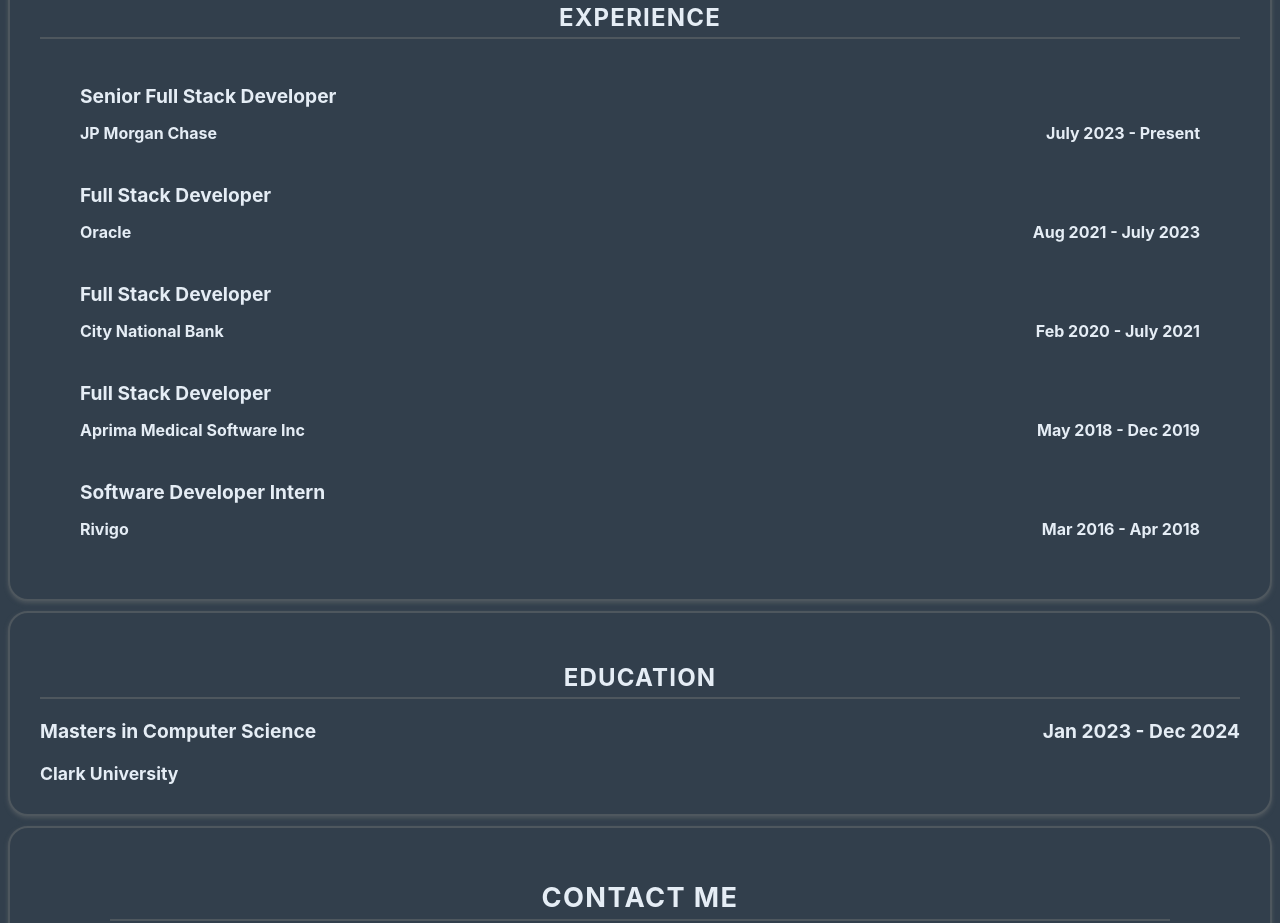
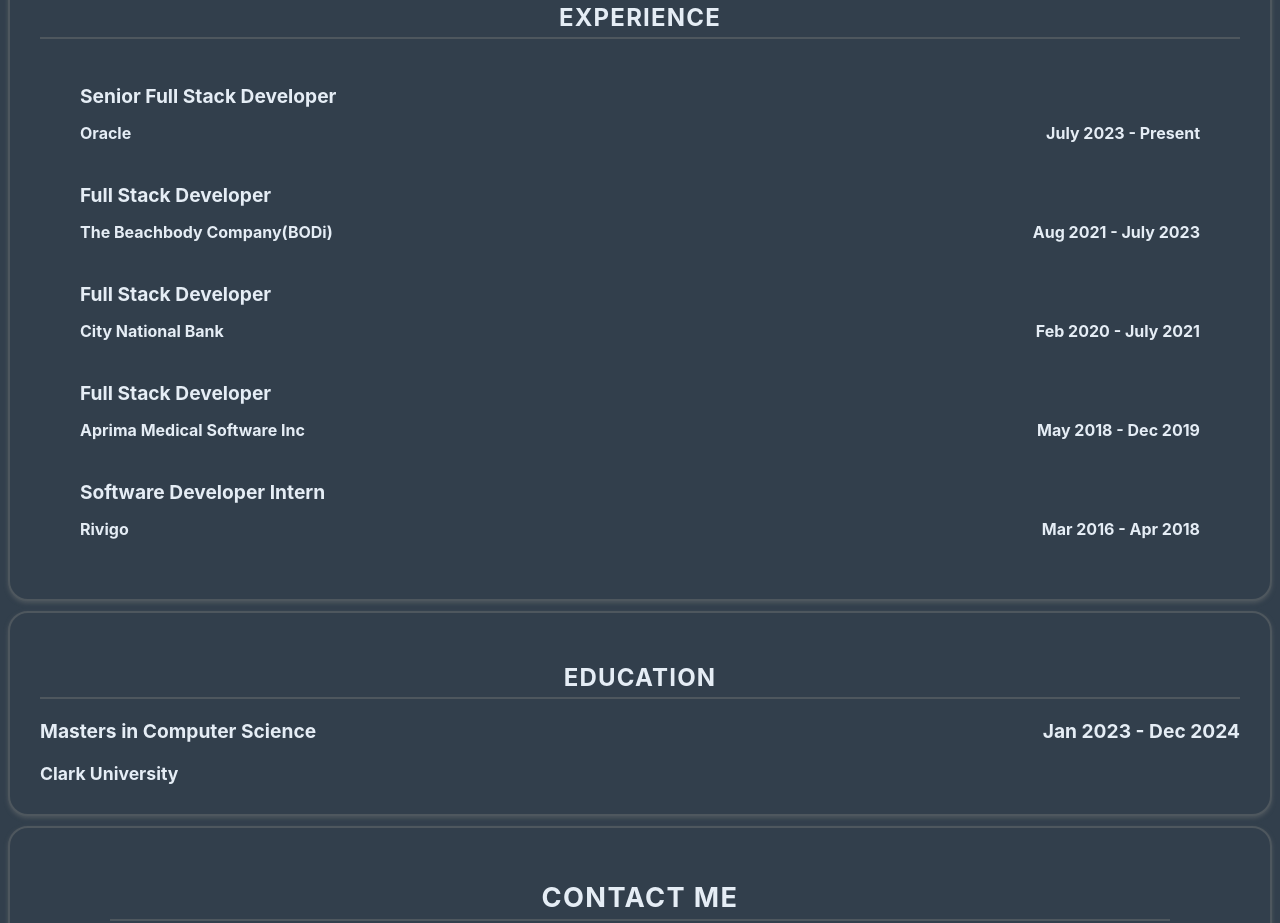
Before and after one commit to JithendraParachuri07/Portfolio, a plain HTML site: page index.html in a window 1280 px wide. Shown: the part 1620-2543 px from the top of the page. Drawn offline with Linux system fonts and the light colour scheme.

Commit message:
Update index.html

```diff
--- a/index.html
+++ b/index.html
@@ -142,7 +142,7 @@
                         <h3>Senior Full Stack Developer</h3>
                     </div>
                     <div class="job-details">
-                        <span id="client-name"><strong>JP Morgan Chase</strong></span>
+                        <span id="client-name"><strong>Oracle</strong></span>
                         <span id="duration"><strong>July 2023 - Present</strong></span>
                     </div>
                     <br>
@@ -150,7 +150,7 @@
                         <h3>Full Stack Developer</h3>
                     </div>
                     <div class="job-details">
-                        <span id="client-name"><strong>Oracle</strong></span>
+                        <span id="client-name"><strong>The Beachbody Company(BODi)</strong></span>
                         <span id="duration"><strong>Aug 2021 - July 2023</strong></span>
                     </div>
                     <br>
```
